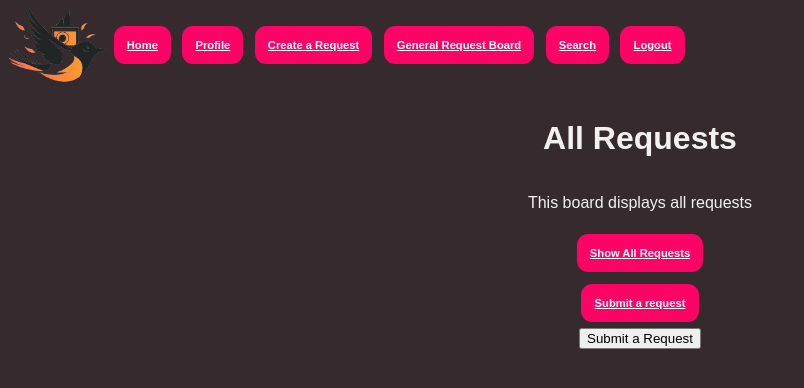
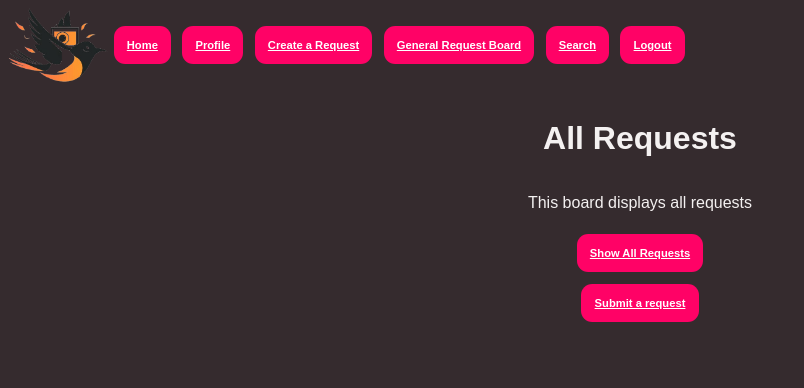
Before and after one commit to st252/webdev-proj, a Python web app: template app/templates/allBoard.html in a window 1280 px wide. Shown: the top 388 px of the page, without its empty margins (0-804 px from the left). Run offline with Jinja, Linux system fonts and the light colour scheme; the template is opened without the code that fills it, so the values that code supplies are empty.

Commit message:
add missing functionality and updated requirements

```diff
--- a/app/templates/allBoard.html
+++ b/app/templates/allBoard.html
@@ -10,9 +10,6 @@
 
     <a href="{{ url_for('main.all_requests') }}" id='show-all-btn' class="navbar-button"> Show All Requests</a>
     <a href="{{ url_for('main.submitRequest') }}"  class="navbar-button">Submit a request</a>
-    <button onclick="location.href='{{ url_for('main.submitRequest') }}'">
-        Submit a Request
-    </button>
 
     {% for requests in all_requests %}
     <div class="request-board">
--- a/app/templates/requests.html
+++ b/app/templates/requests.html
@@ -26,7 +26,8 @@
     {% endif %}
   </div>
     <hr>
-  {% if requests.artist.username == current_user.username or requests.artist.username == null %}
+    {% if (requests.artist.username == current_user.username or requests.artist.username is none) and not requests.complete %}
+
   <button id="reply-btn">Reply</button>
   <div id="reply-form-req-page">
     <form action="{{ url_for('main.send_reply', request_id=requests.request_id) }}" method="post">
```
Also changed, not shown: requirements.txt (+31 -5 lines).
